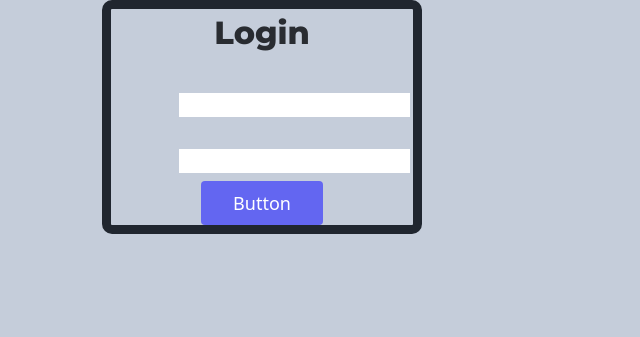
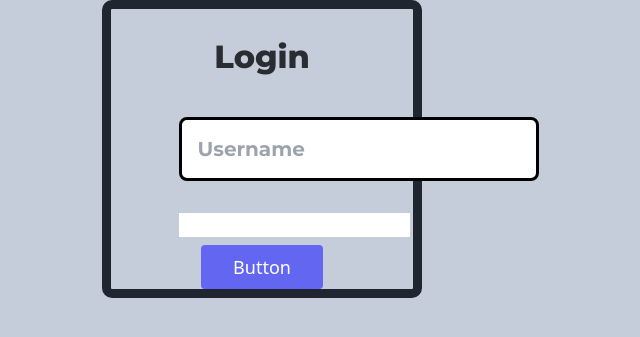
Before and after one commit to Jaspreet099/Chai-Counter, a PHP site: page /LoginSystem/login.php in a window 1280 px wide. Shown: the part 126-463 px from the top of the page, without its empty margins (378-1018 px from the left). Run offline with PHP 8.4, Linux system fonts and the light colour scheme; some libraries are stand-ins or nearby versions.

Commit message:
Login page css fixed but still some bugs

```diff
--- a/LoginSystem/login.css
+++ b/LoginSystem/login.css
@@ -16,3 +16,16 @@ color: #292C31;
 
 /* line-height: 40px; */
 }
+
+.Uname{
+background: #FFFFFF;
+padding: 16px;
+width: 360px;
+height: 64px;
+font-family: 'Montserrat';
+font-style: normal;
+font-weight: 700;
+font-size: 20px;
+border: 3px solid #000000;
+border-radius: 8px;
+}
--- a/LoginSystem/login.php
+++ b/LoginSystem/login.php
@@ -15,14 +15,14 @@
     <section class="">
   <div class="login container none mx-auto w-3/12">
     <div class="flex flex-col text-center">
-      <h1 class="head center">Login</h1>
+      <h1 class="head center mt-6">Login</h1>
     </div>
     <div class="lg:w-1/2 md:w-2/3 mx-auto">
       <div class="flex flex-wrap -m-2">
         <div class=" w-full mt-11">
           <div class="relative">
 
-            <input type="text" id="name" name="name" class="Uname">
+            <input type="text" id="name" name="name" class="Uname" placeholder="Username">
           </div>
         </div>
         <div class="w-full mt-8">
```
